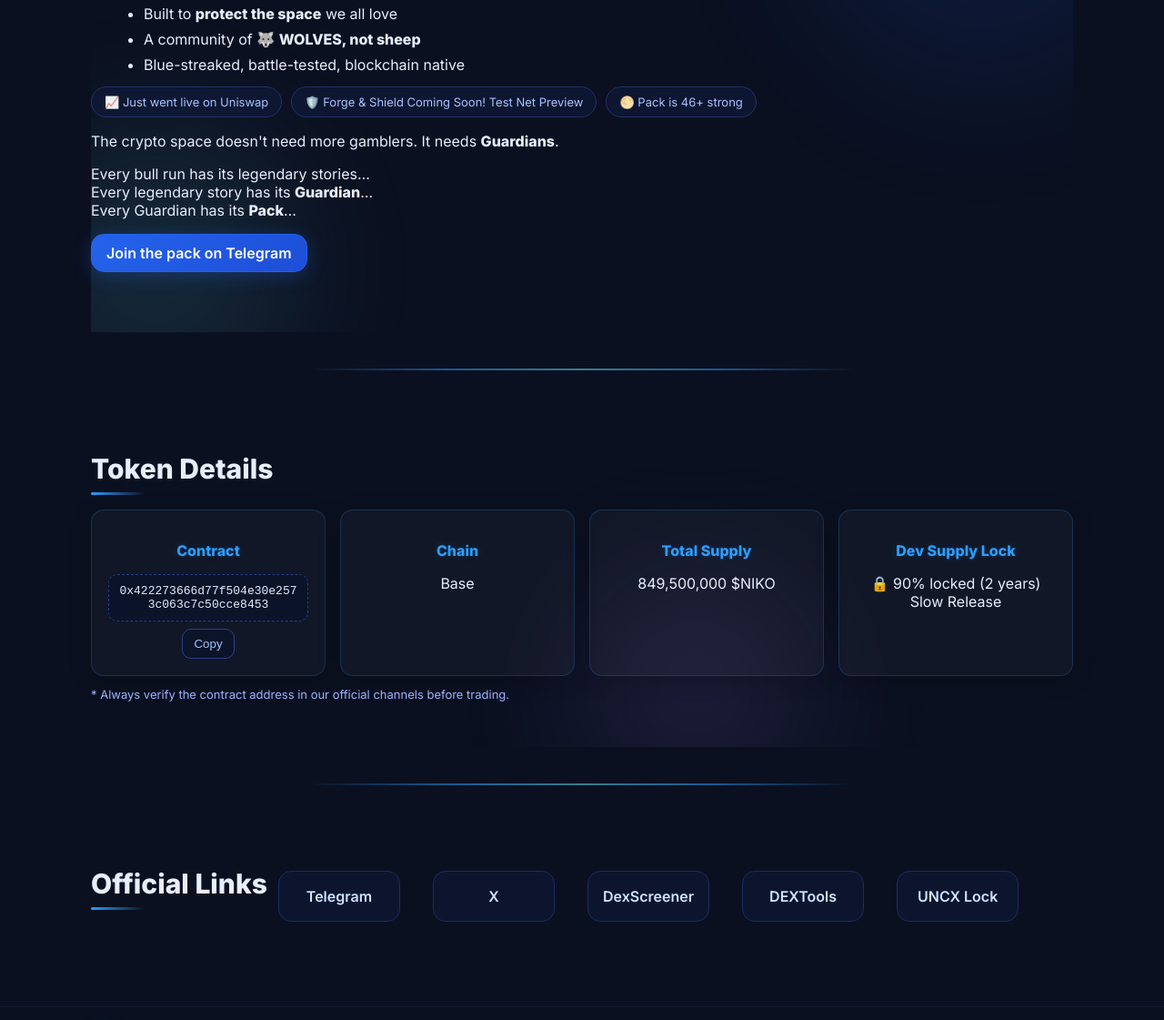
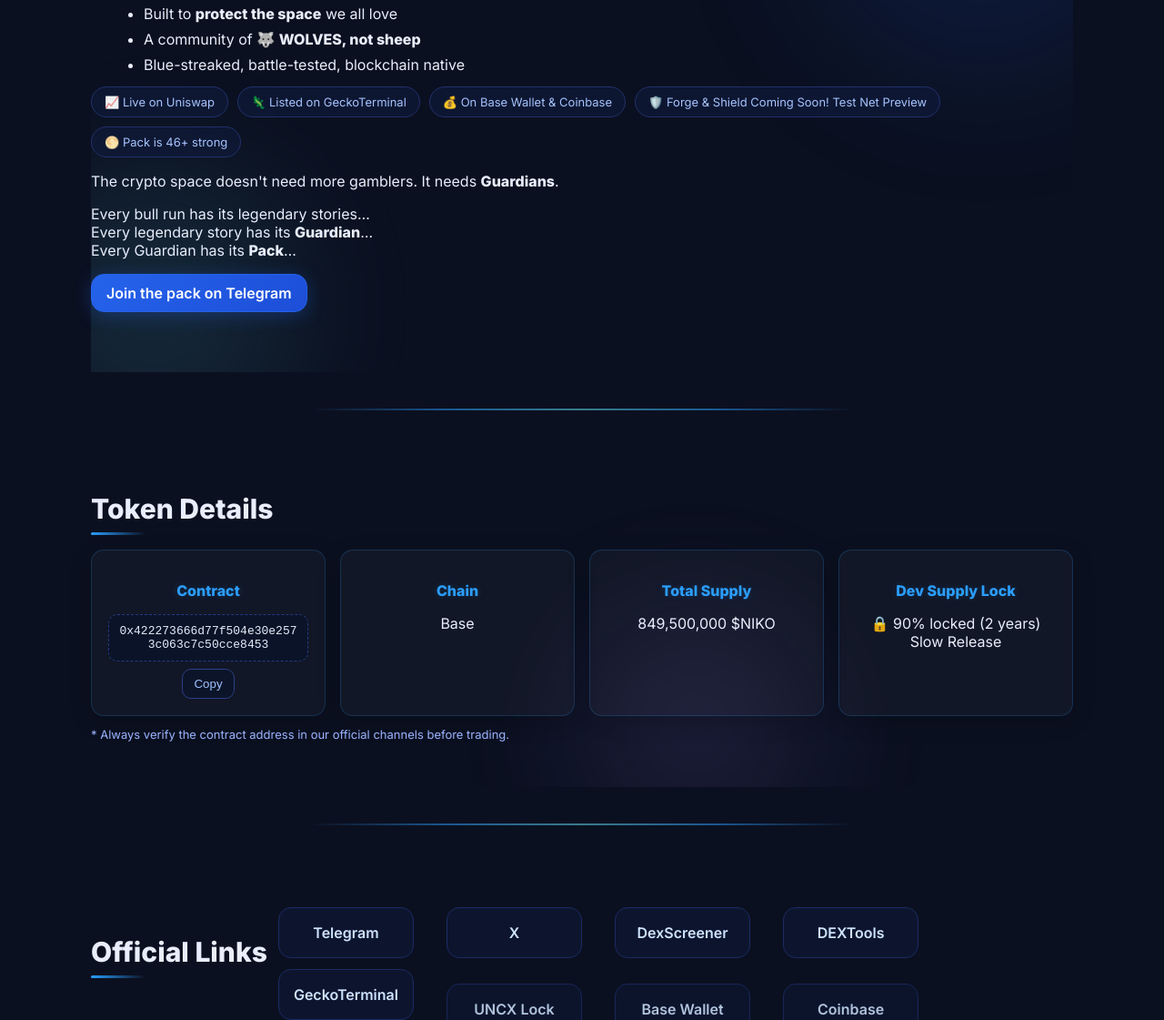
Before and after one commit to CryptoSuess/niko-site, a plain HTML site: page index.html in a window 1280 px wide. Shown: the part 1035-2156 px from the top of the page at 91% size. Drawn offline with Linux system fonts and the light colour scheme.

Commit message:
add GeckoTerminal, Base Wallet, and Coinbase App listings

```diff
--- a/index.html
+++ b/index.html
@@ -82,7 +82,9 @@
       <li>Blue-streaked, battle-tested, blockchain native</li>
     </ul>
     <div class="pill-row reveal-stagger reveal">
-      <span class="pill">📈 Just went live on Uniswap</span>
+      <span class="pill">📈 Live on Uniswap</span>
+      <span class="pill">🦎 Listed on GeckoTerminal</span>
+      <span class="pill">💰 On Base Wallet & Coinbase</span>
       <span class="pill">🛡️ Forge & Shield Coming Soon! Test Net Preview</span>
       <span class="pill">🌕 Pack is 46+ strong</span>
     </div>
@@ -133,7 +135,10 @@
       <a class="linkcard" id="xLink" target="_blank" rel="noopener">X</a>
       <a class="linkcard" id="dexsLink" target="_blank" rel="noopener">DexScreener</a>
       <a class="linkcard" id="dextLink" target="_blank" rel="noopener">DEXTools</a>
+      <a class="linkcard" id="geckoLink" target="_blank" rel="noopener">GeckoTerminal</a>
       <a class="linkcard" id="uncxLink" target="_blank" rel="noopener">UNCX Lock</a>
+      <a class="linkcard" id="baseWalletLink" target="_blank" rel="noopener">Base Wallet</a>
+      <a class="linkcard" id="coinbaseLink" target="_blank" rel="noopener">Coinbase</a>
     </div>
   </section>
 
--- a/script.js
+++ b/script.js
@@ -8,6 +8,9 @@ const URLS = {
   uniswap: `https://app.uniswap.org/swap?inputCurrency=ETH&outputCurrency=${CONTRACT}&chain=base`,
   dextools: 'https://www.dextools.io/app/en/base/pair-explorer/0x422273666d77f504e30e2573c063c7c50cce8453',
   dexscreener: 'https://dexscreener.com/base/0x422273666d77f504e30e2573c063c7c50cce8453',
+  gecko: 'https://www.geckoterminal.com/base/pools/0x422273666d77f504e30e2573c063c7c50cce8453',
+  basewallet: 'https://wallet.coinbase.com/assets/base/0x422273666d77f504e30e2573c063c7c50cce8453',
+  coinbase: 'https://www.coinbase.com/price/niko',
   telegram: 'https://t.me/+2pnnko2IHooxMjcx',
   x: 'https://x.com/NikoToken',
   uncx: 'https://app.uncx.network/lockers/token/chain/8453/address/0x422273666d77f504e30e2573c063c7c50cce8453',
@@ -28,14 +31,20 @@ const tgLink = byId('tgLink');
 const xLink = byId('xLink');
 const dexsLink = byId('dexsLink');
 const dextLink = byId('dextLink');
+const geckoLink = byId('geckoLink');
 const uncxLink = byId('uncxLink');
+const baseWalletLink = byId('baseWalletLink');
+const coinbaseLink = byId('coinbaseLink');
 const tgCta = byId('tgCta');
 
 [tgLink, tgCta].forEach(el => { if (el) { el.href = URLS.telegram; el.target = '_blank'; el.rel = 'noopener'; } });
 if (xLink) { xLink.href = URLS.x; xLink.target = '_blank'; xLink.rel = 'noopener'; }
 if (dexsLink) { dexsLink.href = URLS.dexscreener; dexsLink.target = '_blank'; dexsLink.rel = 'noopener'; }
 if (dextLink) { dextLink.href = URLS.dextools; dextLink.target = '_blank'; dextLink.rel = 'noopener'; }
+if (geckoLink) { geckoLink.href = URLS.gecko; geckoLink.target = '_blank'; geckoLink.rel = 'noopener'; }
 if (uncxLink) { uncxLink.href = URLS.uncx; uncxLink.target = '_blank'; uncxLink.rel = 'noopener'; }
+if (baseWalletLink) { baseWalletLink.href = URLS.basewallet; baseWalletLink.target = '_blank'; baseWalletLink.rel = 'noopener'; }
+if (coinbaseLink) { coinbaseLink.href = URLS.coinbase; coinbaseLink.target = '_blank'; coinbaseLink.rel = 'noopener'; }
 
 // --- Contract display
 const contractDisplay = byId('contractDisplay');
--- a/styles.css
+++ b/styles.css
@@ -409,7 +409,7 @@ code {
 /* ===== LINKS SECTION ===== */
 .links-grid {
   display: grid;
-  grid-template-columns: repeat(5, 1fr);
+  grid-template-columns: repeat(4, 1fr);
   gap: 12px;
 }
 
```
Also changed, not shown: wolfpaper.html (+1 -1 lines).
